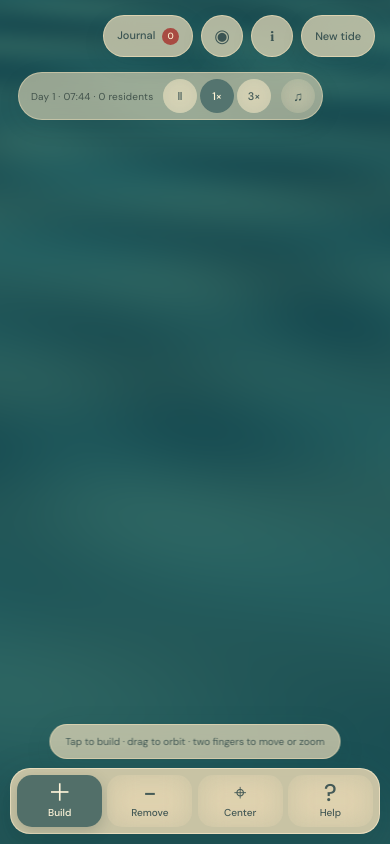
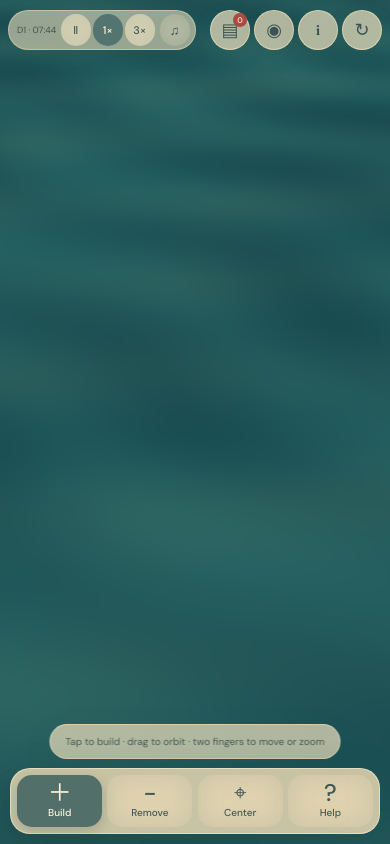
Before and after one commit to szabadkai/puzzle-city, a website built with Vite: page index.html in a window 390 px wide. Built offline with nearby package versions, Linux system fonts and the light colour scheme; animation ran at ten frames a second.

Commit message:
Optimize mobile top controls

```diff
--- a/src/main.ts
+++ b/src/main.ts
@@ -19,7 +19,8 @@ document.querySelector<HTMLDivElement>('#app')!.innerHTML = `
   <div class="hud">
     <div class="brand"><h1>Little Tides</h1><p>潮町 · a town from the sea</p></div>
     <div class="time-widget" aria-label="Time and simulation speed">
-      <span id="clock-display">Day 1 · 07:30</span>
+      <span id="clock-display" class="desktop-clock">Day 1 · 07:30</span>
+      <span id="mobile-clock-display" class="mobile-clock" aria-hidden="true">D1 · 07:30</span>
       <div class="speed-controls">
         <button data-speed="0" aria-label="Pause simulation">Ⅱ</button>
         <button data-speed="1" class="active" aria-label="Normal simulation speed">1×</button>
@@ -28,10 +29,10 @@ document.querySelector<HTMLDivElement>('#app')!.innerHTML = `
       <button id="music-toggle" class="music-toggle" aria-label="Turn music off" aria-pressed="true"><span aria-hidden="true">♫</span></button>
     </div>
     <div class="top-actions">
-      <button id="journal-open" aria-label="Open observation journal">Journal <span id="journal-count">0</span></button>
+      <button id="journal-open" aria-label="Open observation journal"><span class="desktop-journal-label">Journal</span><span class="mobile-journal-label" aria-hidden="true">▤</span><span id="journal-count">0</span></button>
       <button id="observe-toggle" title="Observe town history" aria-label="Observe town history" aria-pressed="false"><span class="desktop-observe-label">Observe</span><span class="mobile-observe-label" aria-hidden="true">◉</span></button>
       <button id="about-open" aria-label="About Little Tides"><span class="desktop-about-label">About</span><span class="mobile-about-label" aria-hidden="true">i</span></button>
-      <button id="reset" aria-label="Start a new town">New tide</button>
+      <button id="reset" aria-label="Start a new town"><span class="desktop-reset-label">New tide</span><span class="mobile-reset-label" aria-hidden="true">↻</span></button>
     </div>
     <div class="toast" id="toast"></div>
     <div class="perf-panel" id="perf-panel">Performance</div>
@@ -1311,7 +1312,9 @@ function daylightAt(hour: number) {
 function updateTimeDisplay() {
   const hours = Math.floor(timeOfDay);
   const minutes = Math.floor((timeOfDay - hours) * 60);
-  document.querySelector('#clock-display')!.textContent = `Day ${day} · ${String(hours).padStart(2, '0')}:${String(minutes).padStart(2, '0')} · ${citizens.population()} ${citizens.population() === 1 ? 'resident' : 'residents'}`;
+  const time = `${String(hours).padStart(2, '0')}:${String(minutes).padStart(2, '0')}`;
+  document.querySelector('#clock-display')!.textContent = `Day ${day} · ${time} · ${citizens.population()} ${citizens.population() === 1 ? 'resident' : 'residents'}`;
+  document.querySelector('#mobile-clock-display')!.textContent = `D${day} · ${time}`;
   updateCitizenCard();
   const memory = selectedMemoryReader?.();
   if (memory) showMemoryCard(memory);
--- a/src/style.css
+++ b/src/style.css
@@ -189,7 +189,10 @@ canvas.dragging { cursor: grabbing; }
 .top-actions { position: absolute; right: 24px; top: 22px; display: flex; gap: 8px; pointer-events: auto; }
 .mobile-about-label { display: none; }
 .mobile-observe-label { display: none; }
-#journal-open span {
+.mobile-journal-label,
+.mobile-reset-label,
+.mobile-clock { display: none; }
+#journal-count {
   display: inline-grid;
   place-items: center;
   min-width: 17px;
@@ -593,27 +596,53 @@ button:active { transform: translateY(1px); }
   .guide-done:hover { color: #fff5da; background: #5e7b75; }
 }
 
-@media (max-width: 700px) {
+@media (max-width: 700px), (hover: none) and (pointer: coarse) {
   .hud { padding: max(16px, env(safe-area-inset-top)) 16px max(16px, env(safe-area-inset-bottom)); }
-  .brand { top: max(18px, env(safe-area-inset-top)); left: max(18px, env(safe-area-inset-left)); }
-  .brand h1 { font-size: 21px; }
-  .brand p { display: none; }
-  .time-widget { top: 72px; left: 18px; }
-  .speed-controls button { min-width: 34px; height: 34px; }
-  .music-toggle { width: 34px; height: 34px; }
-  .perf-panel { top: 112px; left: 18px; }
-  .grow-inspector { top: 142px; left: 18px; width: calc(100vw - 36px); max-height: 45vh; }
+  .brand { display: none; }
+  .time-widget {
+    top: max(10px, env(safe-area-inset-top));
+    left: max(8px, env(safe-area-inset-left));
+    gap: 5px;
+    height: 40px;
+    padding: 4px 5px 4px 8px;
+    white-space: nowrap;
+  }
+  .desktop-clock { display: none; }
+  .mobile-clock { display: inline; font-size: 9px; letter-spacing: 0; }
+  .speed-controls { gap: 2px; }
+  .speed-controls button { min-width: 30px; width: 30px; height: 32px; padding: 0; }
+  .music-toggle { width: 30px; height: 32px; }
+  .perf-panel { top: 58px; left: max(8px, env(safe-area-inset-left)); }
+  .grow-inspector { top: 88px; left: 18px; width: calc(100vw - 36px); max-height: 45vh; }
   .citizen-card, .memory-card { left: max(12px, env(safe-area-inset-left)); bottom: calc(max(10px, env(safe-area-inset-bottom)) + 72px); width: min(250px, calc(100vw - 24px)); }
   .tide-thread { right: max(12px, env(safe-area-inset-right)); bottom: calc(max(10px, env(safe-area-inset-bottom)) + 72px); width: min(285px, calc(100vw - 24px)); }
   .citizen-card.show + .tide-thread { opacity: 0; visibility: hidden; pointer-events: none; }
   .hint { bottom: calc(max(10px, env(safe-area-inset-bottom)) + 75px); width: max-content; max-width: calc(100vw - 24px); justify-content: center; gap: 10px; font-size: 10px; text-align: center; }
   .touch-hint { white-space: normal !important; }
-  .top-actions { top: max(15px, env(safe-area-inset-top)); right: max(15px, env(safe-area-inset-right)); }
-  .top-actions button { min-height: 42px; }
-  #about-open { width: 42px; padding: 0; }
-  #observe-toggle { width: 42px; padding: 0; }
+  .top-actions {
+    top: max(10px, env(safe-area-inset-top));
+    right: max(8px, env(safe-area-inset-right));
+    flex-wrap: nowrap;
+    gap: 4px;
+  }
+  .top-actions button { flex: 0 0 40px; width: 40px; min-width: 0; min-height: 40px; padding: 0; white-space: nowrap; }
+  #journal-open { position: relative; }
+  #journal-open span#journal-count {
+    position: absolute;
+    top: 2px;
+    right: 2px;
+    min-width: 14px;
+    height: 14px;
+    margin: 0;
+    padding: 0 3px;
+    font-size: 8px;
+  }
+  .desktop-journal-label,
+  .desktop-reset-label,
   .desktop-about-label { display: none; }
   .desktop-observe-label { display: none; }
+  .mobile-journal-label,
+  .mobile-reset-label { display: inline; font: 500 18px/1 'DM Sans', sans-serif; }
   .mobile-about-label { display: inline; font-family: 'Fraunces', serif; font-size: 14px; font-style: italic; }
   .mobile-observe-label { display: inline; font: 600 18px/1 'Fraunces', serif; }
   .about-panel { padding: 28px 24px 23px; }
@@ -624,6 +653,9 @@ button:active { transform: translateY(1px); }
   .clue-heading small { display: none; }
 }
 
-@media (max-width: 520px) {
-  .brand { display: none; }
+@media (max-width: 380px) {
+  .mobile-clock { display: none; }
+  .time-widget { padding-left: 5px; }
+  .top-actions { gap: 3px; }
+  .top-actions button { flex-basis: 38px; width: 38px; }
 }
```
